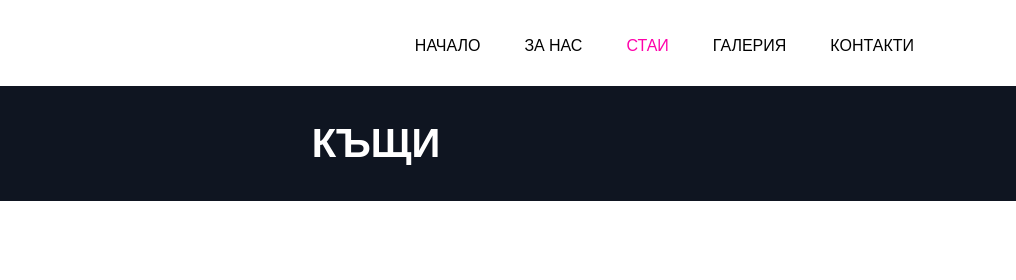
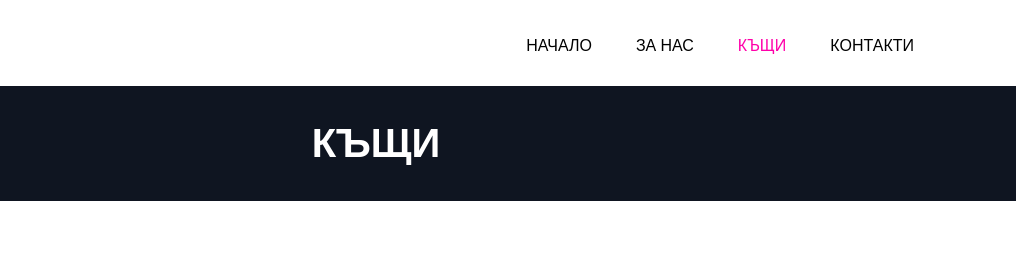
Before and after one commit to Barski89/YayStay, a plain HTML site: page room.html in a window 1280 px wide. Shown: the top 280 px of the page, 264-1280 px from the left. Drawn offline with nearby package versions, Linux system fonts and the light colour scheme; a web font is replaced by a local one.

Commit message:
Add files via upload

```diff
--- a/room.html
+++ b/room.html
@@ -65,10 +65,7 @@
                                  <a class="nav-link" href="about.html">За нас</a>
                               </li>
                               <li class="nav-item active">
-                                 <a class="nav-link" href="room.html">Стаи</a>
-                              </li>
-                              <li class="nav-item">
-                                 <a class="nav-link" href="gallery.html">Галерия</a>
+                                 <a class="nav-link" href="room.html">Къщи</a>
                               </li>
                               <li class="nav-item">
                                  <a class="nav-link" href="contact.html">Контакти</a>
```
Also changed, not shown: about.html (+2 -2 lines), index.html (+1 -1 lines).
